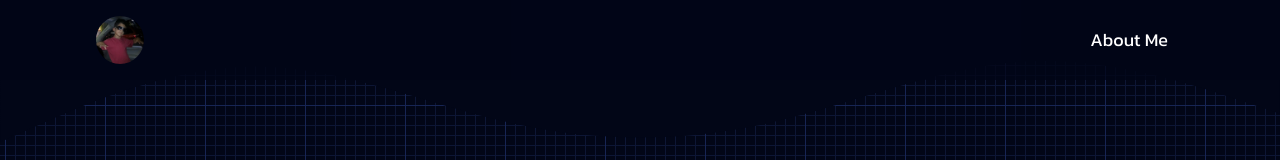
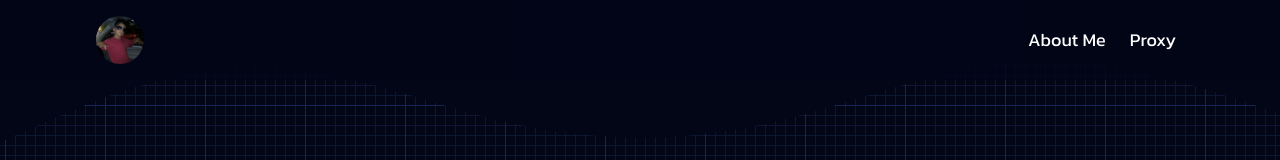
Before and after one commit to BrodySalvucci/personal, a Next.js app: page / in a window 1280 px wide. Shown: the top 160 px of the page. Built offline with nearby package versions, Linux system fonts and the light colour scheme.

Commit message:
Added the Proxy Nav Button

```diff
--- a/src/components/navbar.tsx
+++ b/src/components/navbar.tsx
@@ -1,6 +1,14 @@
 import Link from "next/link";
+import { useRouter } from "next/router";
 
 export default function Navbar({ clickScroll, clickScroll2, pageLoad }: { clickScroll: any, clickScroll2: any, pageLoad: boolean }) {
+
+    const router = useRouter();
+
+    const handleProxyClick = () => {
+        router.push("https://proxy.brodysalvucci.com");
+    };
+
     return (
         <>
             <header className='relative'>
@@ -15,6 +23,10 @@ export default function Navbar({ clickScroll, clickScroll2, pageLoad }: { clickS
                             </button>
                         </li>
                         <li>
+
+                        <button className='text-white font-kanit text-lg p-2 hover:bg-slate-800 duration-300 rounded-md' onClick={handleProxyClick}>
+                                Proxy
+                            </button>
                             {/* <button className='text-white font-kanit text-lg p-2 hover:bg-slate-800 duration-300 rounded-md' onClick={clickScroll2}>
                                 Projects
                             </button> */}
```
